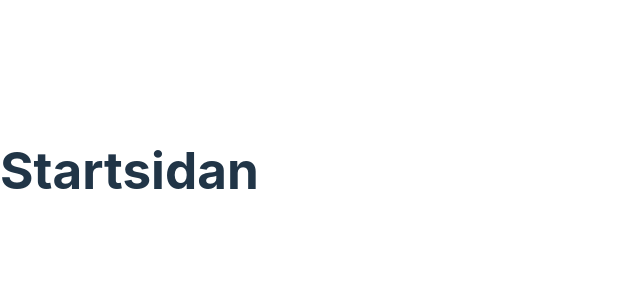
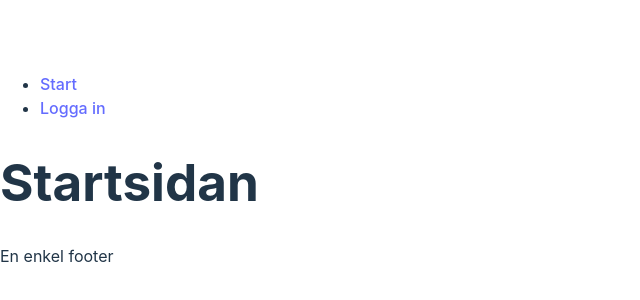
Before and after one commit to stinaRamona/moment3reactWEBB, a React (Vite) app: page / in a window 1280 px wide. Shown: the part 230-530 px from the top of the page, without its empty margins (0-640 px from the left). Built offline with nearby package versions, Linux system fonts and the light colour scheme.

Commit message:
navlink och outlet implementerat

```diff
--- /dev/null
+++ b/src/components/BaseLayout.tsx
@@ -0,0 +1,18 @@
+import Header from "./Header"
+import Footer from "./Footer"
+import { Outlet } from "react-router-dom"
+
+const BaseLayout = () => {
+  return (
+    <>
+    <Header />
+    <main>
+        <Outlet />
+    </main>
+
+    <Footer />
+    </>
+  )
+}
+
+export default BaseLayout
--- a/src/components/Footer.tsx
+++ b/src/components/Footer.tsx
@@ -3,7 +3,7 @@
 const Footer = () => {
   return (
     <div>
-        <p>en enkel footer</p>
+        <p>En enkel footer</p>
     </div>
   )
 }
--- a/src/components/Header.tsx
+++ b/src/components/Header.tsx
@@ -1,9 +1,13 @@
+import { NavLink } from "react-router-dom"
 
 const Header = () => {
   return (
-    <div>
-        <p>header med menyn</p>
-    </div>
+    <header>
+        <ul>
+            <li><NavLink to="/">Start</NavLink></li>
+            <li><NavLink to="/login">Logga in</NavLink></li>
+        </ul>
+    </header>
   )
 }
 
--- a/src/pages/HomePage.tsx
+++ b/src/pages/HomePage.tsx
@@ -1,8 +1,9 @@
+import Header from "../components/Header"
 
 const HomePage = () => {
   return (
     <div>
-        <h1>Startsidan</h1>
+      <h1>Startsidan</h1>
     </div>
   )
 }
```
Also changed, not shown: src/routing.tsx (+14 -5 lines).
